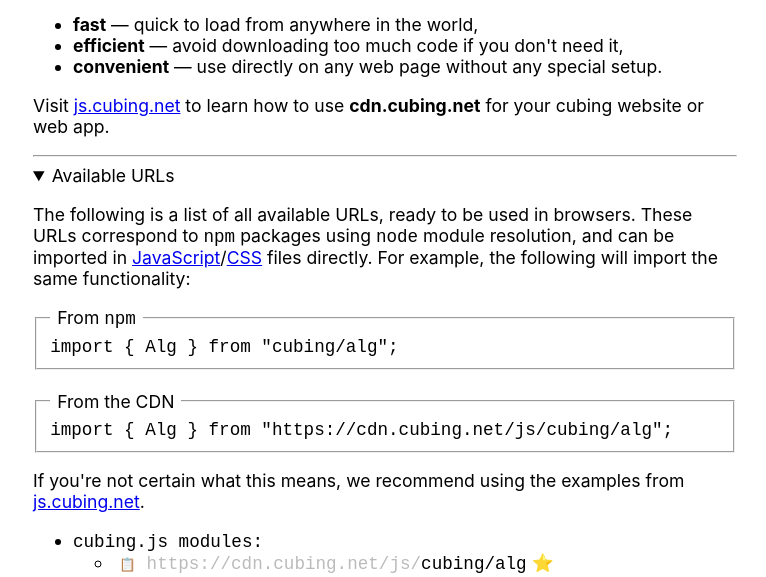
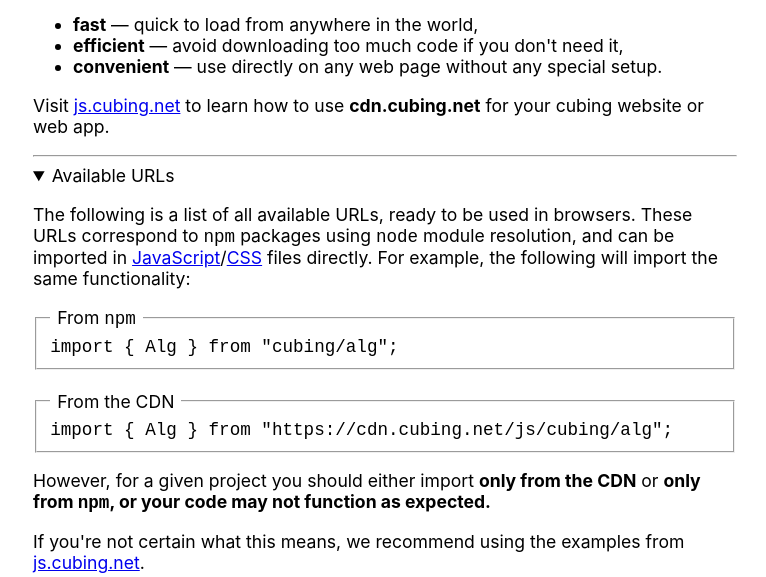
Before and after one commit to cubing/cdn.cubing.net, a website: page src/static/index.html in a window 1280 px wide. Both pictures are taken after a click on the heading "Available URLs". Shown: the part 146-723 px from the top of the page, without its empty margins (255-1021 px from the left). Drawn offline with Linux system fonts and the light colour scheme.

Commit message:
Add a warning about mixing imports.

```diff
--- a/src/static/index.html
+++ b/src/static/index.html
@@ -90,6 +90,7 @@
         import { Alg } from &quot;https://cdn.cubing.net/js/cubing/alg&quot;;
       </code>
     </fieldset>
+    <p>However, for a given project you should either import <b>only from the CDN</b> or <b>only from <code>npm</code>, or your code may not function as expected.</b></p>
     <p>
       If you're not certain what this means, we recommend using the examples from <a
         href="https://js.cubing.net/cubing/">js.cubing.net</a>.
```
